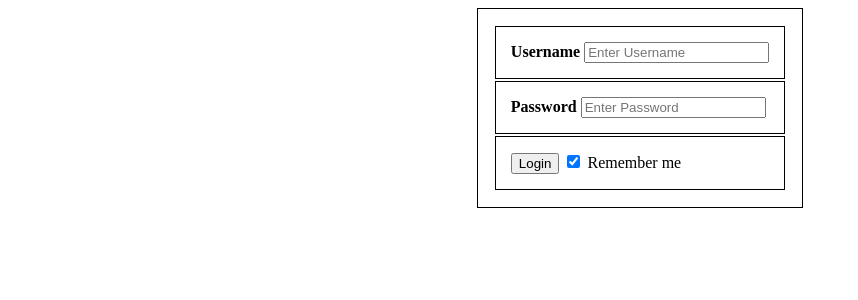
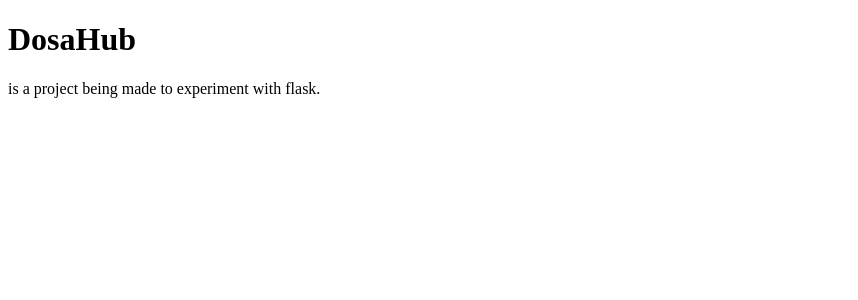
Before and after one commit to vivekjoshi-96/DosaHub, a Flask app: page /home in a window 1280 px wide. Shown: the top 300 px of the page, without its empty margins (0-858 px from the left). Run offline with Flask 2, Linux system fonts and the light colour scheme.

Commit message:
this is now the home page.

```diff
--- a/templates/index.html
+++ b/templates/index.html
@@ -12,30 +12,9 @@
 </style>
 </head>
 <body>
-    <form action="action_page.php" method="post">
-        <table style="margin-left:auto;margin-right:auto;margin-top:auto;margin-bottom:auto;">
-            <tr>
-                <div class="container">
-                <td>
-                    <label for="username"><b>Username</b></label>
-                    <input type="text" placeholder="Enter Username" name="uname" required>
-                </td>
-            <tr>
-                <td>
-                    <label for="pswd"><b>Password</b></label>
-                    <input type="password" placeholder="Enter Password" name="psw" required>
-                </td>
-            </tr>
-            <tr>
-                <td>
-                    <button type="submit">Login</button>
-                    <label>
-                        <input type="checkbox" checked="checked" name="remember"> Remember me
-                    </label>
-                </td>
-                </div>
-            </tr>
-        </table>
-    </form>
+    <h1>DosaHub</h1>
+    <p>
+        is a project being made to experiment with flask.
+    </p>
 </body>
 </html>
```
